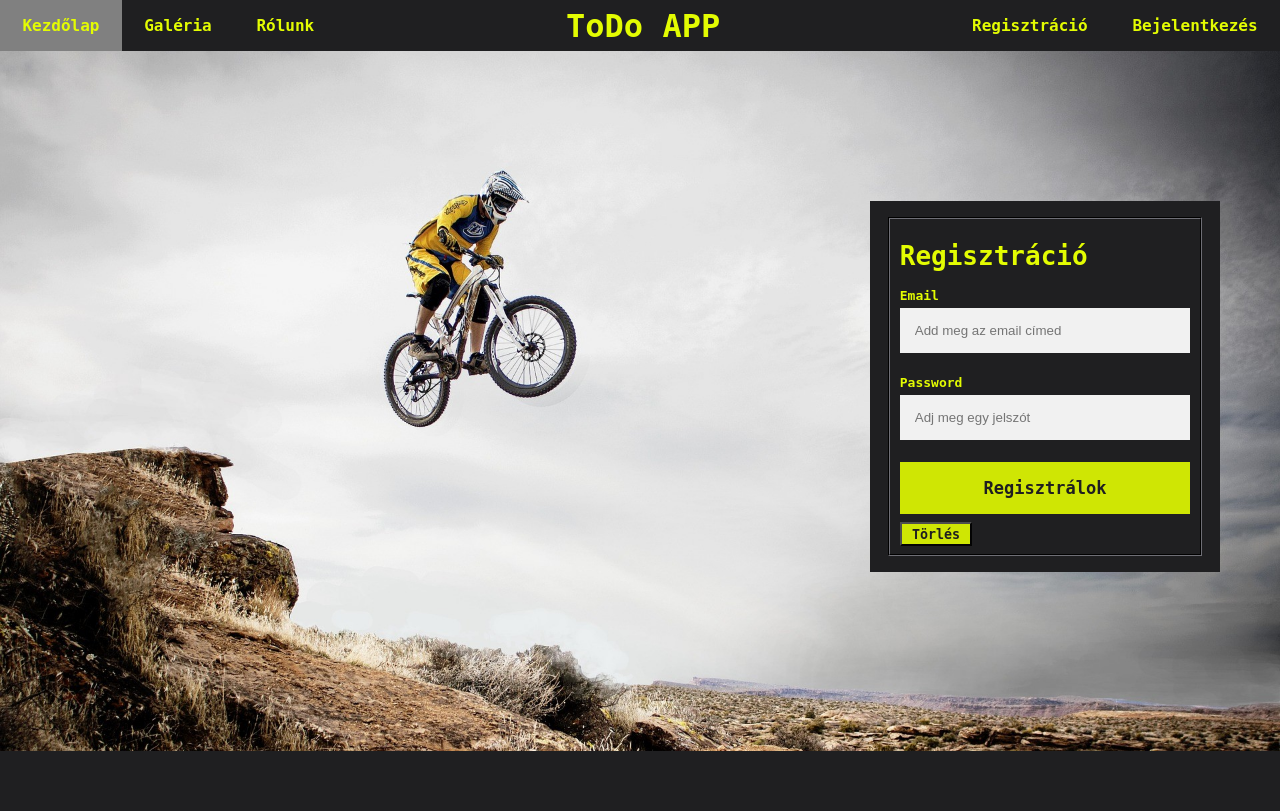
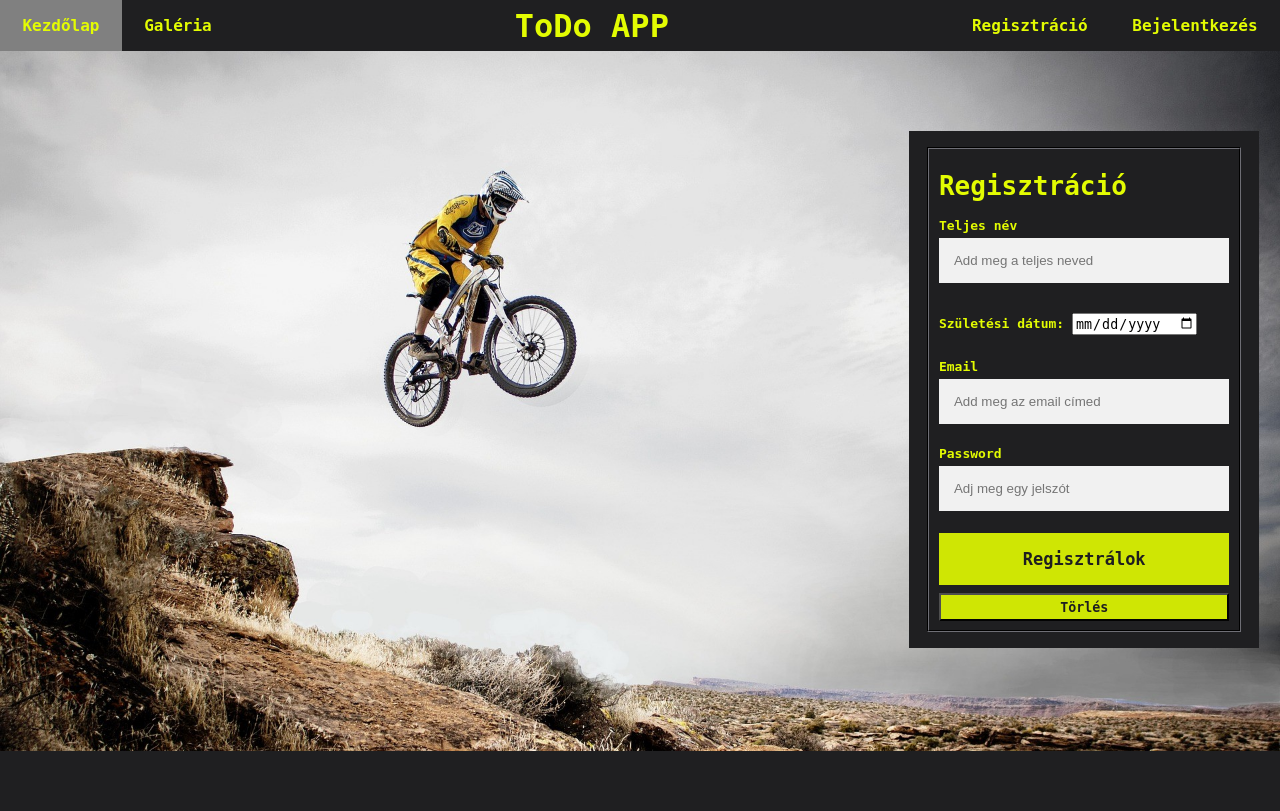
Before and after one commit to Patrik119HUN/ToDo-App, a PHP site: page /regisztracio in a window 1280 px wide. Run offline with PHP 8.4, Linux system fonts and the light colour scheme.

Commit message:
input types

```diff
--- a/Modules/nav.php
+++ b/Modules/nav.php
@@ -10,7 +10,7 @@
   <ul id="menu">
     <li><a class='<?= ($activePage == 'index') ? 'active':''; ?>' href="/" >Kezdőlap</a></li>
     <li><a class='<?= ($activePage == 'galeria') ? 'active':''; ?>' href="/galeria">Galéria</a></li>
-    <li><a class='<?= ($activePage == 'rolunk') ? 'active':''; ?>' href="/rolunk">Rólunk</a></li>
+    <!--<li><a class='</*?= ($activePage == 'rolunk') ? 'active':''; ?>*/' href="/rolunk">Rólunk</a></li>-->
   </ul>
   <ul id="menu">
     <li><a class='<?= ($activePage == 'regisztracio') ? 'active':''; ?>' href="/regisztracio">Regisztráció</a></li>
--- a/Sites/bejelentkezes.php
+++ b/Sites/bejelentkezes.php
@@ -9,6 +9,7 @@
   <meta name="viewport" content="width=device-width, initial-scale=1.0" />
   <title>Bejelentkezés</title>
   <link rel="stylesheet" href="../Styles/style.css" />
+  <link rel="stylesheet" href="../Styles/form.css" />
   <script src="https://ajax.googleapis.com/ajax/libs/jquery/3.6.3/jquery.min.js"></script>
 </head>
 
--- a/Sites/index.php
+++ b/Sites/index.php
@@ -22,7 +22,7 @@
     <div class="bg-image img4"></div>
     <div class="bg-image img5"></div>
 
-    <!-- <div class="bg-text">
+   <main class="bg-text">
         Szeretnéd könnybben és átláthatóbban rendezni a teendőidet?
         A ToDo app segítségével ezt egyszerűen teheted meg.
         <br>
@@ -35,7 +35,8 @@
         <br> <br>
         <span id="use">Regisztrálj még ma és használd <span id="ingyen">INGYEN</span> a ToDo-t!</span>
 
-    </div> -->
+    </main>
+
     <?php include 'Modules/footer.php' ?>
 </body>
 
--- a/Sites/regisztracio.php
+++ b/Sites/regisztracio.php
@@ -9,6 +9,7 @@
   <meta name="viewport" content="width=device-width, initial-scale=1.0" />
   <title>Regisztráció</title>
   <link rel="stylesheet" href="../Styles/style.css" />
+  <link rel="stylesheet" href="../Styles/form.css" />
   <script src="https://ajax.googleapis.com/ajax/libs/jquery/3.6.3/jquery.min.js"></script>
 </head>
 
@@ -22,6 +23,12 @@
       <fieldset>
         <h1>Regisztráció</h1>
 
+        <label for="name"><b>Teljes név</b></label>
+        <input type="text" placeholder="Add meg a teljes neved" name="name" required />
+
+        <label for="birthday"><b>Születési dátum: </b></label>
+        <input type="date" id="birthday" name="birthday" required />
+
         <label for="email"><b>Email</b></label>
         <input type="text" placeholder="Add meg az email címed" name="email" required />
 
@@ -29,7 +36,9 @@
         <input type="password" placeholder="Adj meg egy jelszót" name="psw" required />
 
         <button type="submit" class="login">Regisztrálok</button>
-        <input class="rButton" type="reset" onclick="myFunction()" value="Törlés">
+
+        <input  type="reset"  class="rButton" onclick="myFunction()" value="Törlés">
+
       </fieldset>
     </form>
   </main>
--- /dev/null
+++ b/Styles/form.css
@@ -0,0 +1,81 @@
+.bg-img{
+    background-image: url(../képek/planner.jpg);
+    min-height: 700px;
+    background-position: center;
+    background-repeat: no-repeat;
+    background-size: cover;
+
+  }
+  .bg-signup{
+    background-image: url(../képek/bike2.jpg);
+    min-height: 700px;
+    background-position: center;
+    background-repeat: no-repeat;
+    background-size: cover;
+
+  }
+  .form {
+    float: right;
+    right: 0;
+    margin-top: 5rem;
+    margin-bottom: 5rem;
+    margin-right: 1.3rem;
+    max-width: 350px;
+    padding: 16px;
+    background-color: #1f1f21;
+    font-family: monospace;
+    color: #e3fc02;
+  }
+
+  input[type="text"],
+  input[type="password"] {
+    width: 100%;
+    padding: 15px;
+    margin: 5px 0 22px 0;
+    border: none;
+    background: #f1f1f1;
+  }
+  input[type="text"]:focus,
+  input[type="password"]:focus {
+    background-color: #ddd;
+    outline: none;
+  }
+
+  #birthday {
+    margin-bottom: 1.5rem;
+    margin-top: 0.5rem;
+  }
+
+
+  fieldset{
+    border-color: #1f1f21;
+  }
+  .rButton {
+    background-color: #e3fc02;
+    font-family: monospace;
+    font-weight: bold;
+    color: #1f1f21;
+    cursor: pointer;
+    width: 100%;
+    height: 1.8rem;
+    margin-top: 0.5rem;
+    opacity: 0.9;
+
+  }
+  .rButton:hover {
+    opacity: 1;
+  }
+
+  .login {
+    background-color: #e3fc02;
+    color: #1f1f21;
+    padding: 16px 20px;
+    border: none;
+    cursor: pointer;
+    width: 100%;
+    opacity: 0.9;
+  }
+
+  .login:hover {
+    opacity: 1;
+  }
--- a/Styles/style.css
+++ b/Styles/style.css
@@ -28,91 +28,6 @@ body button {
   background-color: gray;
   color: #e3fc02;
   cursor: pointer;
-}
-
-.container {
-  text-align: center;
-}
-
-
-.centered {
-  top: 50%;
-  bottom: 50%;
-  transform: translate(-50%, -50%);
-}
-
-.bg-img{
-  background-image: url(../képek/planner.jpg);
-  min-height: 700px;
-  background-position: center;
-  background-repeat: no-repeat;
-  background-size: cover;
-
-}
-.bg-signup{
-  background-image: url(../képek/bike2.jpg);
-  min-height: 700px;
-  background-position: center;
-  background-repeat: no-repeat;
-  background-size: cover;
-
-}
-.form {
-  float: right;
-  right: 0;
-  margin-top: 150px;
-  margin-bottom: 150px;
-  margin-right: 60px;
-  max-width: 350px;
-  padding: 16px;
-  background-color: #1f1f21;
-  font-family: monospace;
-  color: #e3fc02;
-}
-
-input[type="text"],
-input[type="password"] {
-  width: 100%;
-  padding: 15px;
-  margin: 5px 0 22px 0;
-  border: none;
-  background: #f1f1f1;
-}
-input[type="text"]:focus,
-input[type="password"]:focus {
-  background-color: #ddd;
-  outline: none;
-}
-
-fieldset{
-  border-color: #1f1f21;
-}
-.rButton {
-  background-color: #e3fc02;
-  font-family: monospace;
-  font-weight: bold;
-  color: #1f1f21;
-  cursor: pointer;
-  width: 25%;
-  height: 1.5rem;
-  opacity: 0.9;
-  margin-top: 0.5rem;
-
-
-}
-
-.login {
-  background-color: #e3fc02;
-  color: #1f1f21;
-  padding: 16px 20px;
-  border: none;
-  cursor: pointer;
-  width: 100%;
-  opacity: 0.9;
-}
-
-.login:hover {
-  opacity: 1;
 }
 
 * {
```
Also changed, not shown: Sites/galeria.php (+23 -2 lines).
